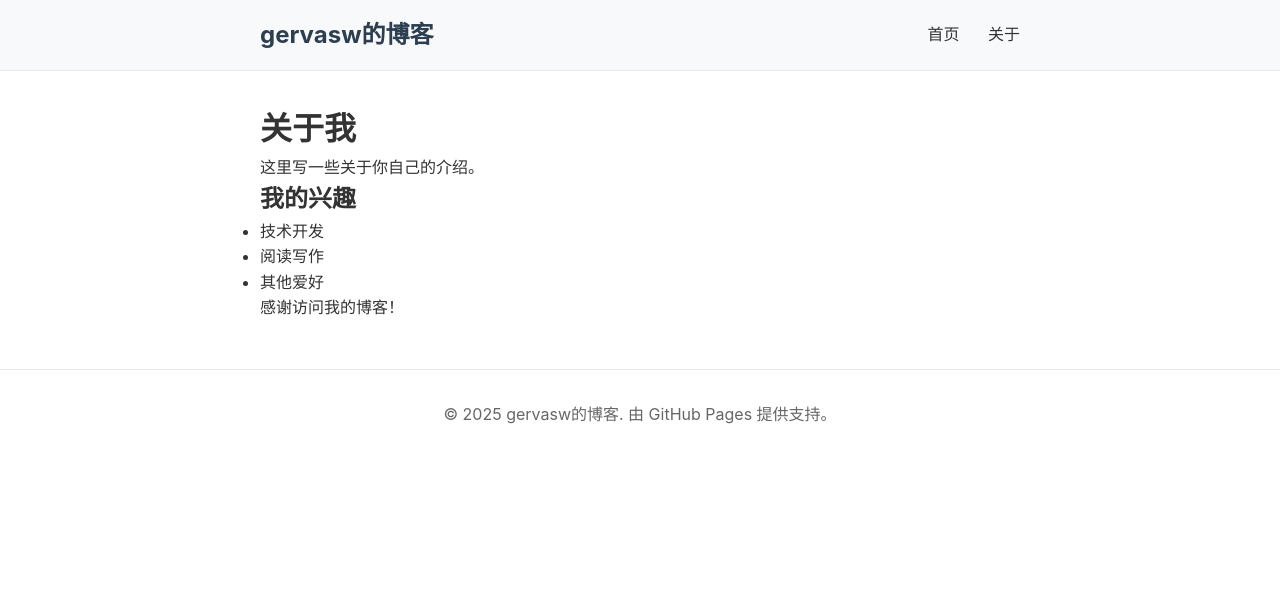
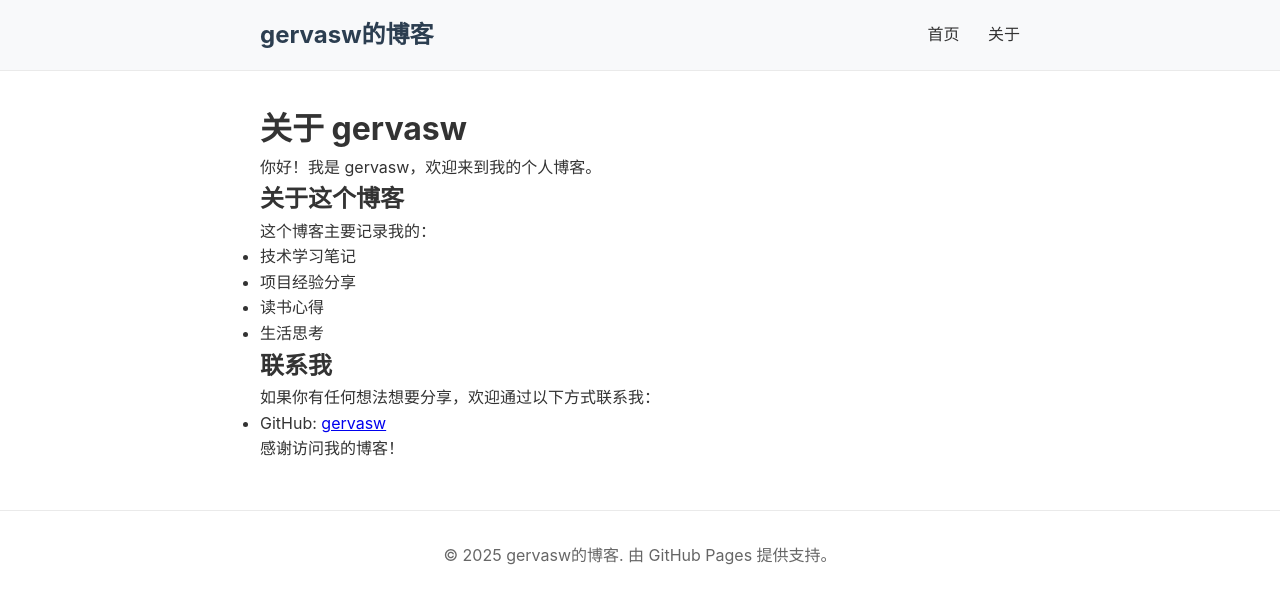
Before and after one commit to GervasW/GervasW.github.io, a Jekyll site: the page built from blog/about.md, in a window 1280 px wide. Shown: the top 604 px of the page. Built offline with Jekyll 4.4.1, drawn with Linux system fonts in a browser that asks for light colours.

Commit message:
更新 about.md

```diff
--- a/blog/about.md
+++ b/blog/about.md
@@ -4,14 +4,22 @@ title: 关于我
 permalink: /about/
 ---
 
-# 关于我
+# 关于 gervasw
 
-这里写一些关于你自己的介绍。
+你好！我是 gervasw，欢迎来到我的个人博客。
 
-## 我的兴趣
+## 关于这个博客
 
-- 技术开发
-- 阅读写作
-- 其他爱好
+这个博客主要记录我的：
+- 技术学习笔记
+- 项目经验分享
+- 读书心得
+- 生活思考
+
+## 联系我
+
+如果你有任何想法想要分享，欢迎通过以下方式联系我：
+
+- GitHub: [gervasw](https://github.com/gervasw)
 
 感谢访问我的博客！
```
